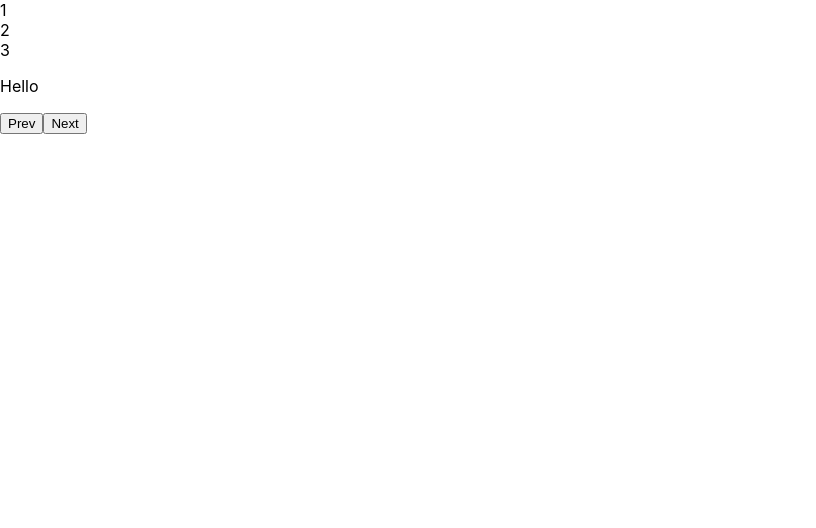
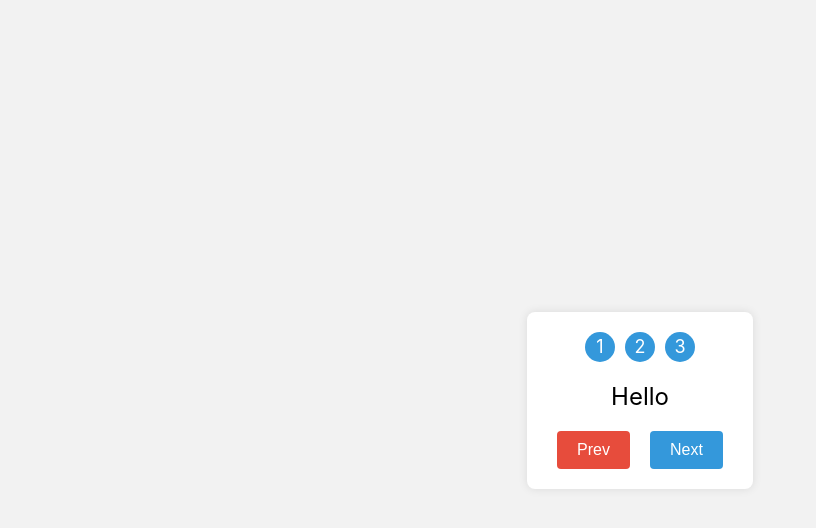
Before and after one commit to danielantonio14/statudnereactjs, a React (Create React App) app in the folder statevent/: page / in a window 1280 px wide. Shown: the top 528 px of the page, without its empty margins (0-816 px from the left). Built offline with nearby package versions, Linux system fonts and the light colour scheme.

Commit message:
Adicionei estilo aos buttons!

```diff
--- a/statevent/src/App.css
+++ b/statevent/src/App.css
@@ -36,3 +36,66 @@
     transform: rotate(360deg);
   }
 }
+
+
+body {
+  margin: 0;
+  padding: 0;
+  display: flex;
+  justify-content: center;
+  align-items: center;
+  min-height: 100vh;
+  background-color: #f2f2f2; /* Cor de fundo cinza claro */
+}
+
+.steps {
+  text-align: center;
+  background-color: #fff; /* Cor de fundo branca para o contêiner principal */
+  padding: 20px;
+  border-radius: 8px;
+  box-shadow: 0 0 10px rgba(0, 0, 0, 0.1); /* Sombra suave */
+}
+
+.numbers {
+  display: flex;
+  justify-content: center;
+  align-items: center;
+}
+
+.numbers div {
+  width: 30px;
+  height: 30px;
+  background-color: #3498db;
+  color: #fff;
+  border-radius: 50%;
+  margin: 0 5px;
+  font-size: 18px;
+  display: flex;
+  justify-content: center;
+  align-items: center;
+}
+
+.message {
+  font-size: 24px;
+  margin: 20px 0;
+}
+
+.buttons {
+  margin-top: 20px;
+}
+
+.buttons button {
+  padding: 10px 20px;
+  font-size: 16px;
+  margin: 0 10px;
+  cursor: pointer;
+  background-color: #3498db;
+  color: #fff;
+  border: none;
+  border-radius: 4px;
+}
+
+/* Adicione um estilo diferente ao botão Prev */
+.buttons button:first-child {
+  background-color: #e74c3c;
+}
```
